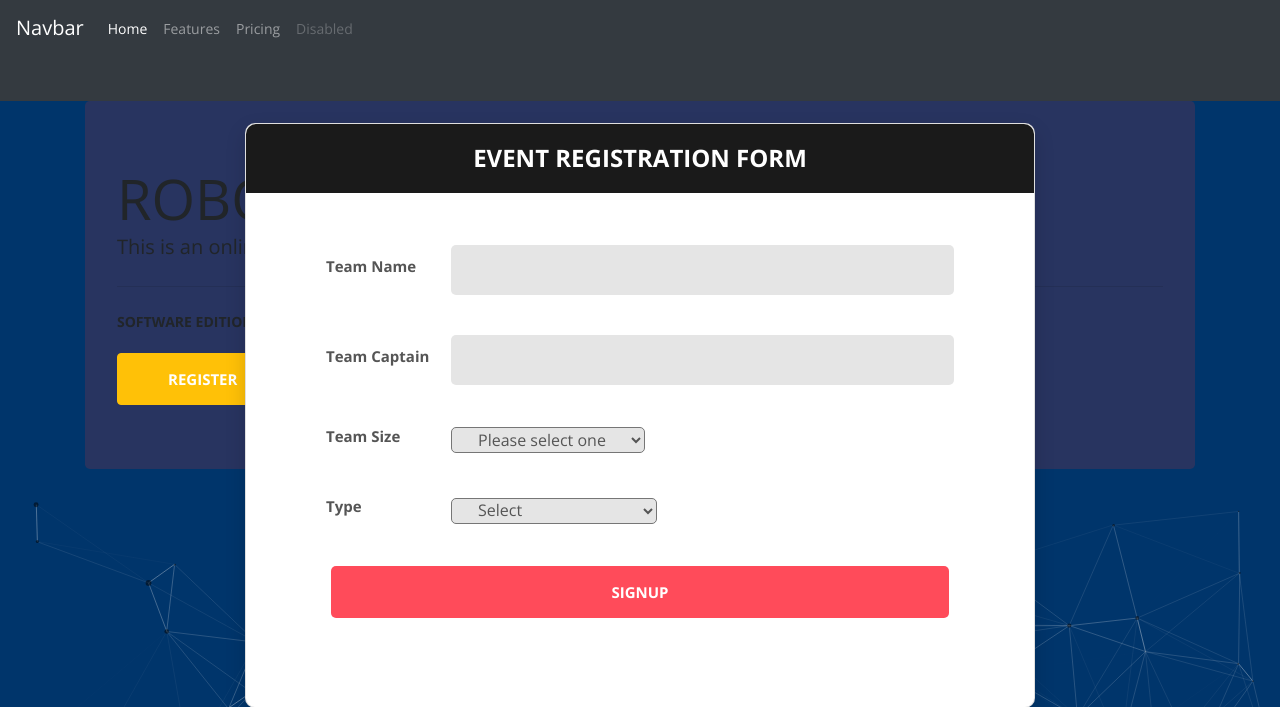
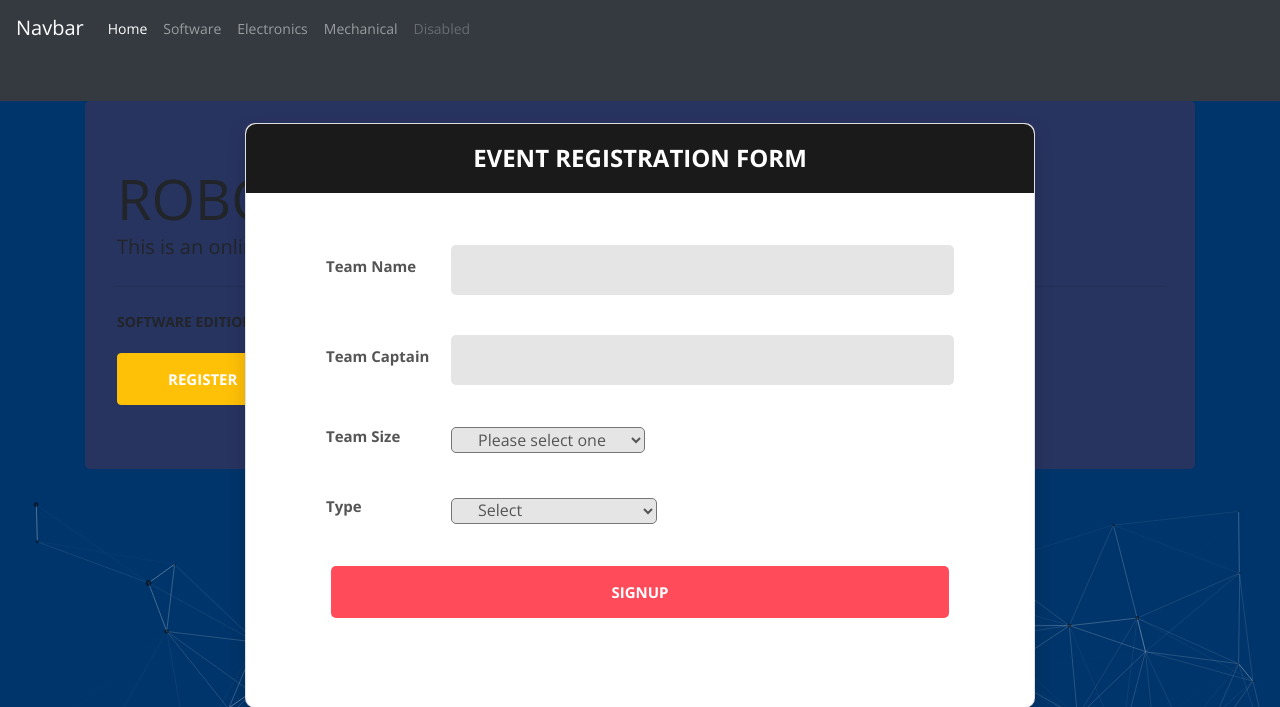
Before and after one commit to HashirGJ8842/RoboHack, a Flask app: page / in a window 1280 px wide. Shown: the top 707 px of the page. Run offline with Flask 2, Linux system fonts and the light colour scheme; some libraries are stand-ins or nearby versions.

Commit message:
Added PDF links

```diff
--- a/mainApp/templates/laout.html
+++ b/mainApp/templates/laout.html
@@ -49,10 +49,13 @@
         <a class="nav-link" href="#">Home <span class="sr-only">(current)</span></a>
       </li>
       <li class="nav-item">
-        <a class="nav-link" href="#">Features</a>
+        <a class="nav-link" href="../static/pdfs/Software.pdf">Software</a>
       </li>
       <li class="nav-item">
-        <a class="nav-link" href="#">Pricing</a>
+        <a class="nav-link" href="../static/pdfs/Electronics.pdf">Electronics</a>
+      </li>
+      <li class="nav-item">
+        <a class="nav-link" href="../static/pdfs/Mechanical.pdf">Mechanical</a>
       </li>
       <li class="nav-item">
         <a class="nav-link disabled" href="#" tabindex="-1" aria-disabled="true">Disabled</a>
```
Also changed, not shown: 4 other files.
